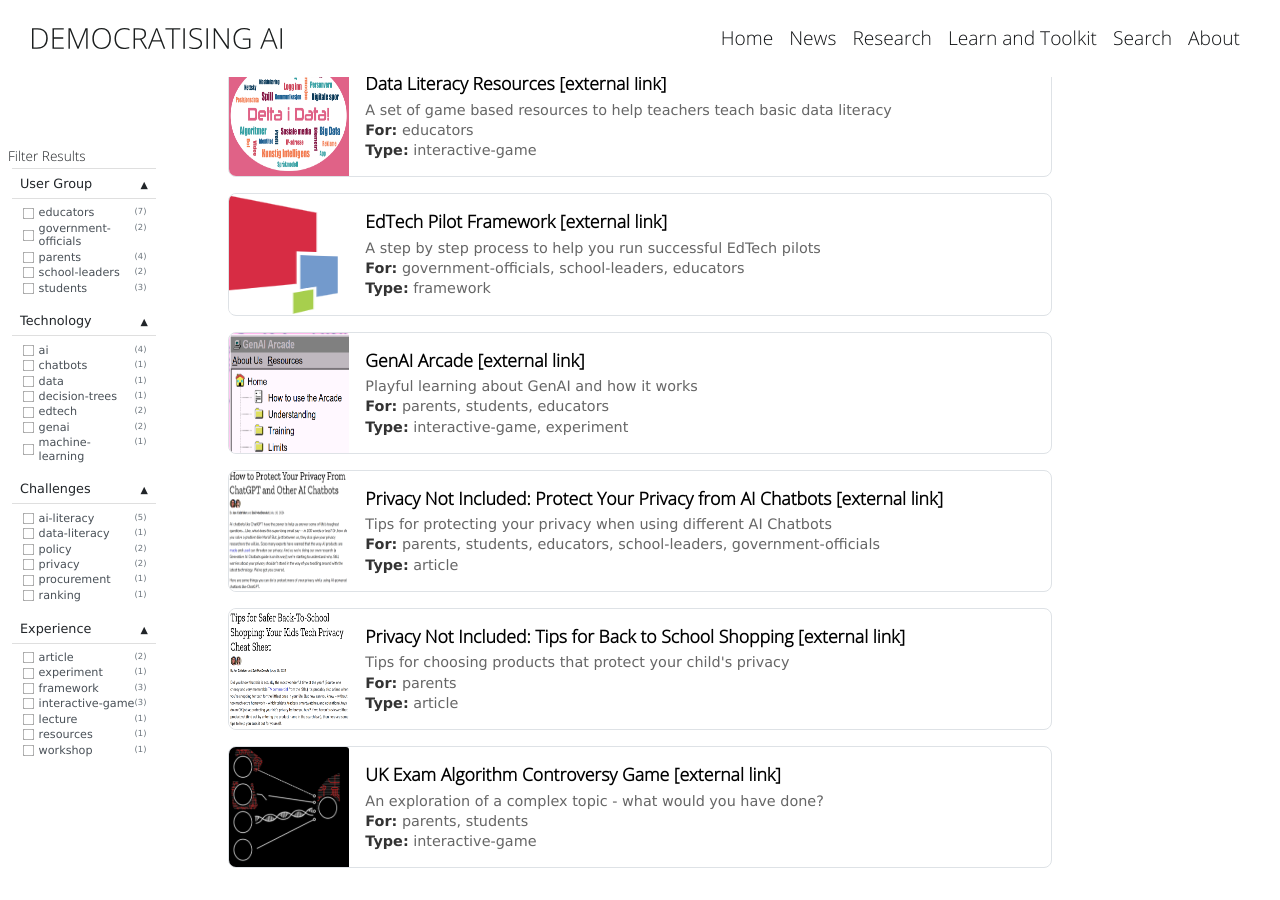
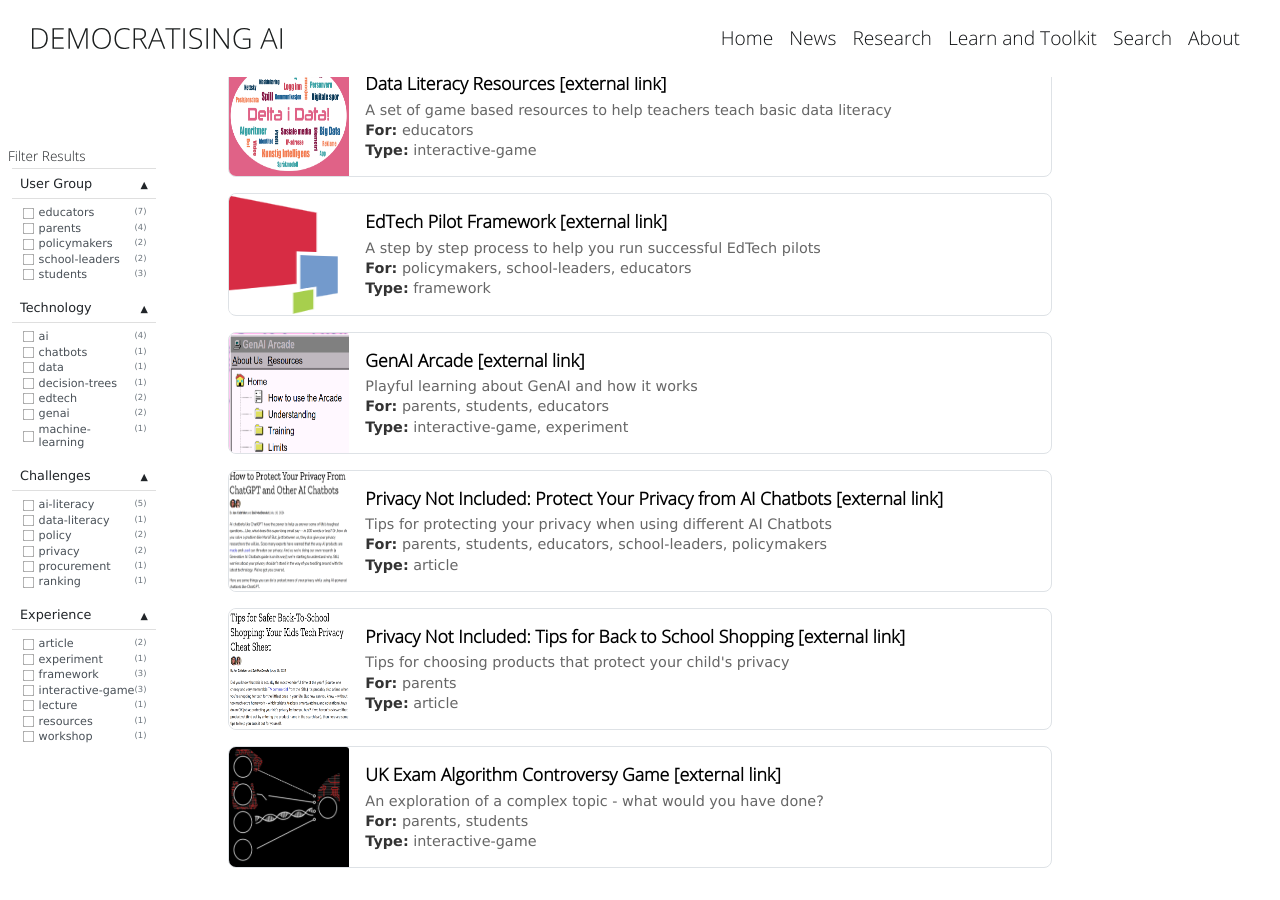
Before and after one commit to democratising-ai/democratising-ai.github.io, a Jekyll site: the page built from pages/learn_and_toolkit.md, in a window 1280 px wide and 900 px high, scrolled down 733 px. Built offline with Jekyll 4.4.1, drawn with Linux system fonts in a browser that asks for light colours.

Commit message:
change government-officials to policymakers

```diff
--- a/search/index.json
+++ b/search/index.json
@@ -124,7 +124,7 @@ layout: none
     "title": "EdTech Pilot Framework",
     "external_link": "https://digitalpromise.org/edtech-pilot-framework/",
     "user_group": [
-      "government-officials",
+      "policymakers",
       "school-leaders",
       "educators"
     ],
@@ -176,7 +176,7 @@ layout: none
       "students",
       "educators",
       "school-leaders",
-      "government-officials"
+      "policymakers"
     ],
     "technology": [
       "chatbots",
```
Also changed, not shown: _tools/edtech-pilot-framework.md (+1 -1 lines), _tools/privacy-not-included-ai-chatbots.md (+1 -1 lines).
